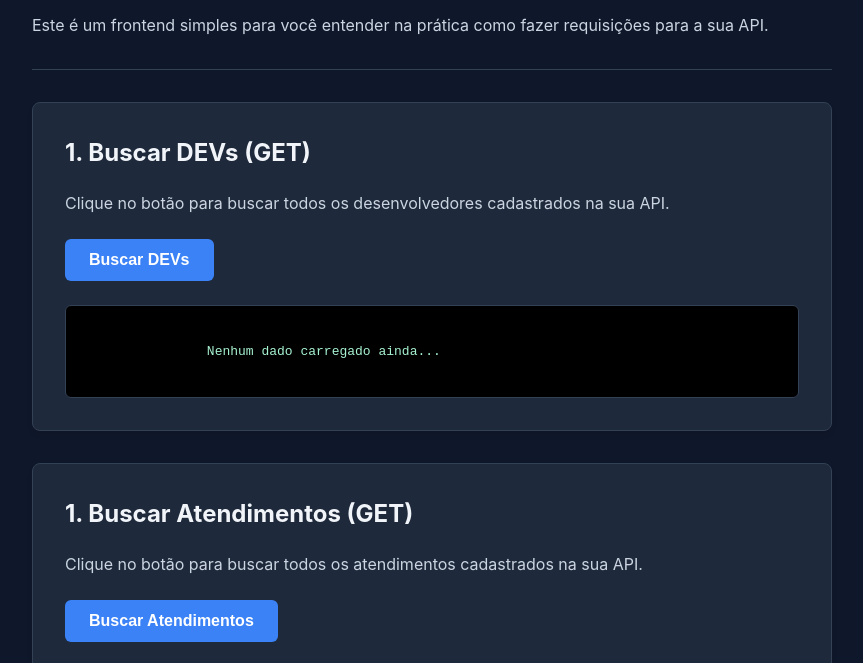
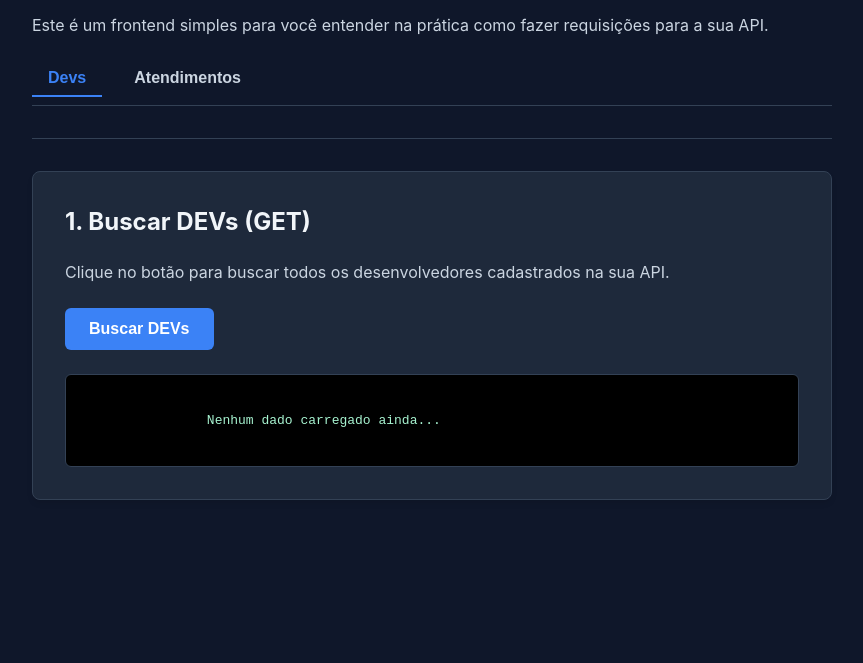
Before and after one commit to CaioScatolino/dev_todo_list, a website: page public/index.html in a window 1280 px wide. Shown: the part 104-767 px from the top of the page, without its empty margins (208-1071 px from the left). Drawn offline with Linux system fonts and the light colour scheme; no server answers.

Commit message:
feat: implement frontend service layer and UI for managing dev attendance records

```diff
--- a/public/index.html
+++ b/public/index.html
@@ -14,7 +14,14 @@
         <h1>Painel de Testes (Frontend ↔ Backend)</h1>
         <p>Este é um frontend simples para você entender na prática como fazer requisições para a sua API.</p>
 
+        <div class="tabs">
+            <button class="tab-btn active" data-target="secao-devs">Devs</button>
+            <button class="tab-btn" data-target="secao-atendimentos">Atendimentos</button>
+        </div>
+
         <hr>
+
+        <div id="secao-devs" class="tab-content active">
 
         <!-- Seção para buscar e listar dados dos DEVs -->
         <section class="card">
@@ -27,6 +34,9 @@
                 Nenhum dado carregado ainda...
             </div>
         </section>
+        </div>
+
+        <div id="secao-atendimentos" class="tab-content hidden">
         <!-- Seção para buscar e listar dados -->
         <section class="card">
             <h2>1. Buscar Atendimentos (GET)</h2>
@@ -87,6 +97,7 @@
 
             <div id="mensagem-finalizacao" class="mensagem-box hidden"></div>
         </section>
+        </div>
     </div>
 
     <!-- Conectando nosso arquivo Javascript onde a mágica do 'Fetch' acontece -->
--- a/public/script.js
+++ b/public/script.js
@@ -254,3 +254,27 @@ app.use(cors()); // Isso permite que qualquer front acesse sua API.
 // Quando o HTML terminar de carregar, executa a função carregarDevs
 document.addEventListener('DOMContentLoaded', carregarDevs);
 document.addEventListener('DOMContentLoaded', carregarAtendimentos);
+
+// Lógica de Abas
+document.addEventListener('DOMContentLoaded', () => {
+    const tabBtns = document.querySelectorAll('.tab-btn');
+    const tabContents = document.querySelectorAll('.tab-content');
+
+    tabBtns.forEach(btn => {
+        btn.addEventListener('click', () => {
+            // Remove active class from all buttons and contents
+            tabBtns.forEach(b => b.classList.remove('active'));
+            tabContents.forEach(c => {
+                c.classList.remove('active');
+                c.classList.add('hidden');
+            });
+
+            // Add active class to clicked button and corresponding content
+            btn.classList.add('active');
+            const targetId = btn.getAttribute('data-target');
+            const targetContent = document.getElementById(targetId);
+            targetContent.classList.remove('hidden');
+            targetContent.classList.add('active');
+        });
+    });
+});
--- a/public/style.css
+++ b/public/style.css
@@ -147,3 +147,42 @@ input:focus, select:focus {
 .hidden {
     display: none;
 }
+
+/* Tabs */
+.tabs {
+    display: flex;
+    gap: 1rem;
+    margin-bottom: 2rem;
+    border-bottom: 1px solid var(--border);
+    padding-bottom: 0.5rem;
+}
+
+.tab-btn {
+    background: none;
+    color: #cbd5e1;
+    border: none;
+    padding: 0.5rem 1rem;
+    font-size: 1rem;
+    cursor: pointer;
+    border-bottom: 2px solid transparent;
+    border-radius: 0;
+}
+
+.tab-btn:hover {
+    color: var(--text-color);
+    background-color: transparent;
+}
+
+.tab-btn.active {
+    color: var(--primary);
+    border-bottom: 2px solid var(--primary);
+    font-weight: 600;
+}
+
+.tab-content {
+    display: none;
+}
+
+.tab-content.active {
+    display: block;
+}
```
